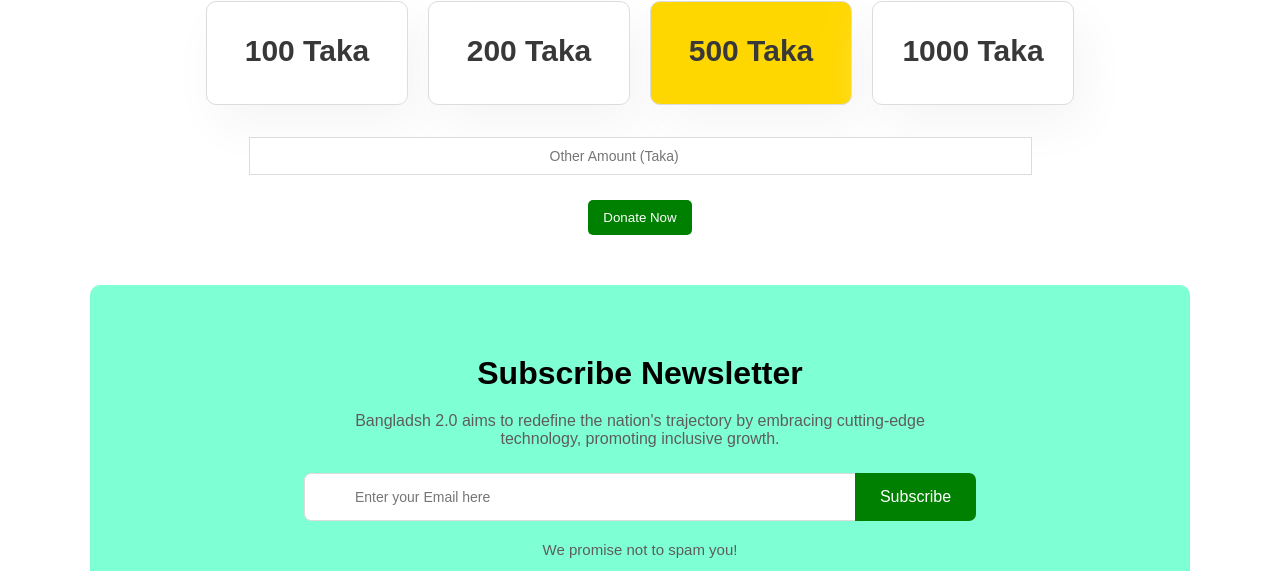
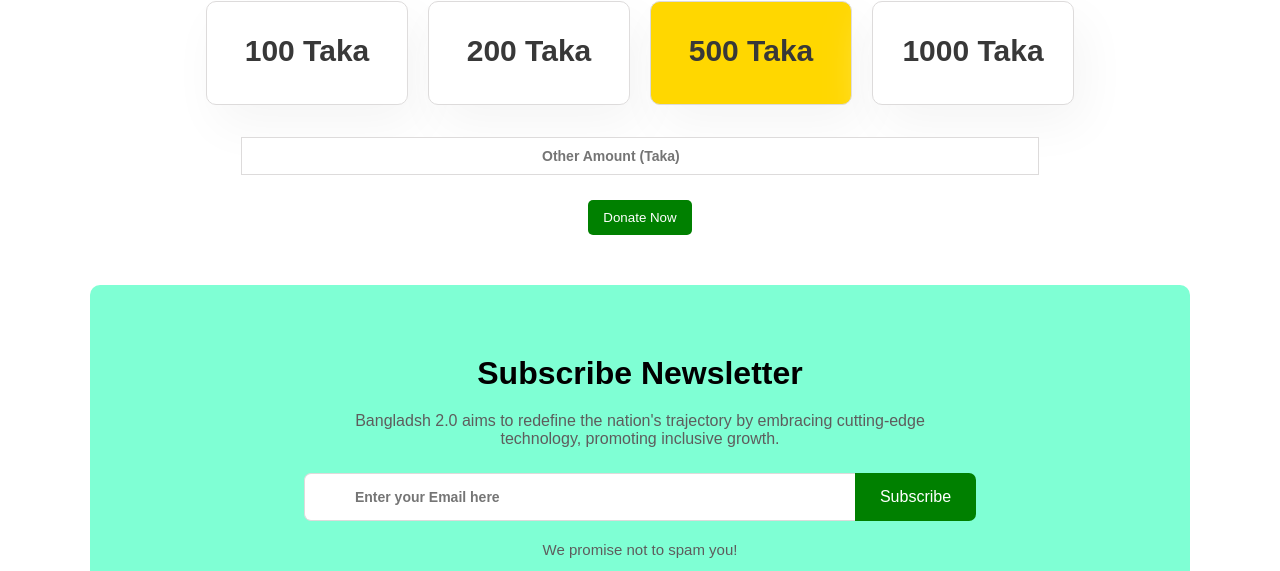
Before and after one commit to jannatul2704/Assignment-1, a plain HTML site: page index.html in a window 1280 px wide. Shown: the part 2169-2740 px from the top of the page. Drawn offline with Linux system fonts and the light colour scheme.

Commit message:
first commit

```diff
--- a/style.css
+++ b/style.css
@@ -266,7 +266,7 @@ body{
     padding: 10px 300px;
     border: 0.1px solid rgb(221, 219, 219);
     font-size: 14px;
-    color: rgb(252, 253, 253);
+    font-weight: bold;
     background-color: white;
     margin-bottom: 25px;
 }
@@ -312,7 +312,7 @@ body{
     padding: 15px 300px 15px 50px;
     border: 1px solid rgb(221, 219, 219);
     border-radius: 7px 0px 0px 7px;
-    color: rgb(223, 220, 220);
+    font-weight: bold;
     border-right: none;
     width: 200px;
     font-size: 14px;
```
